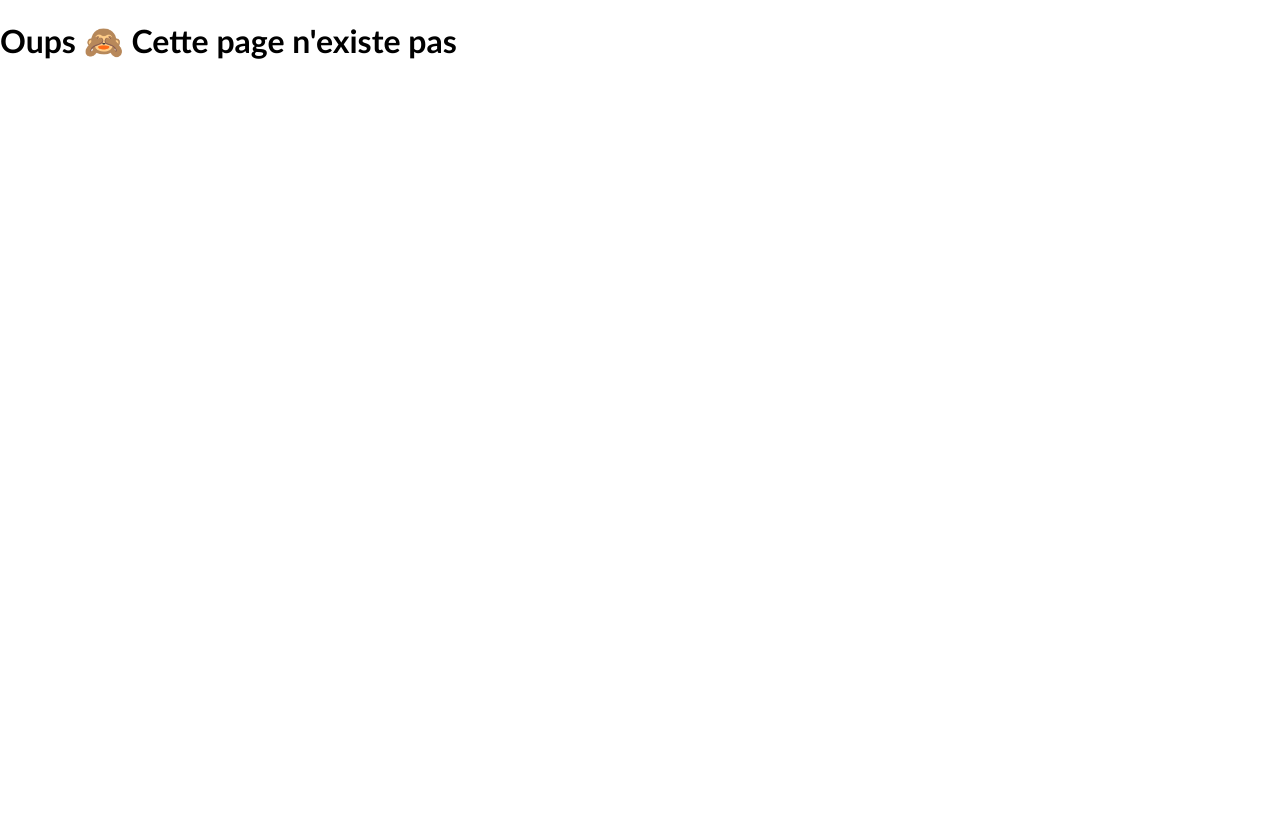
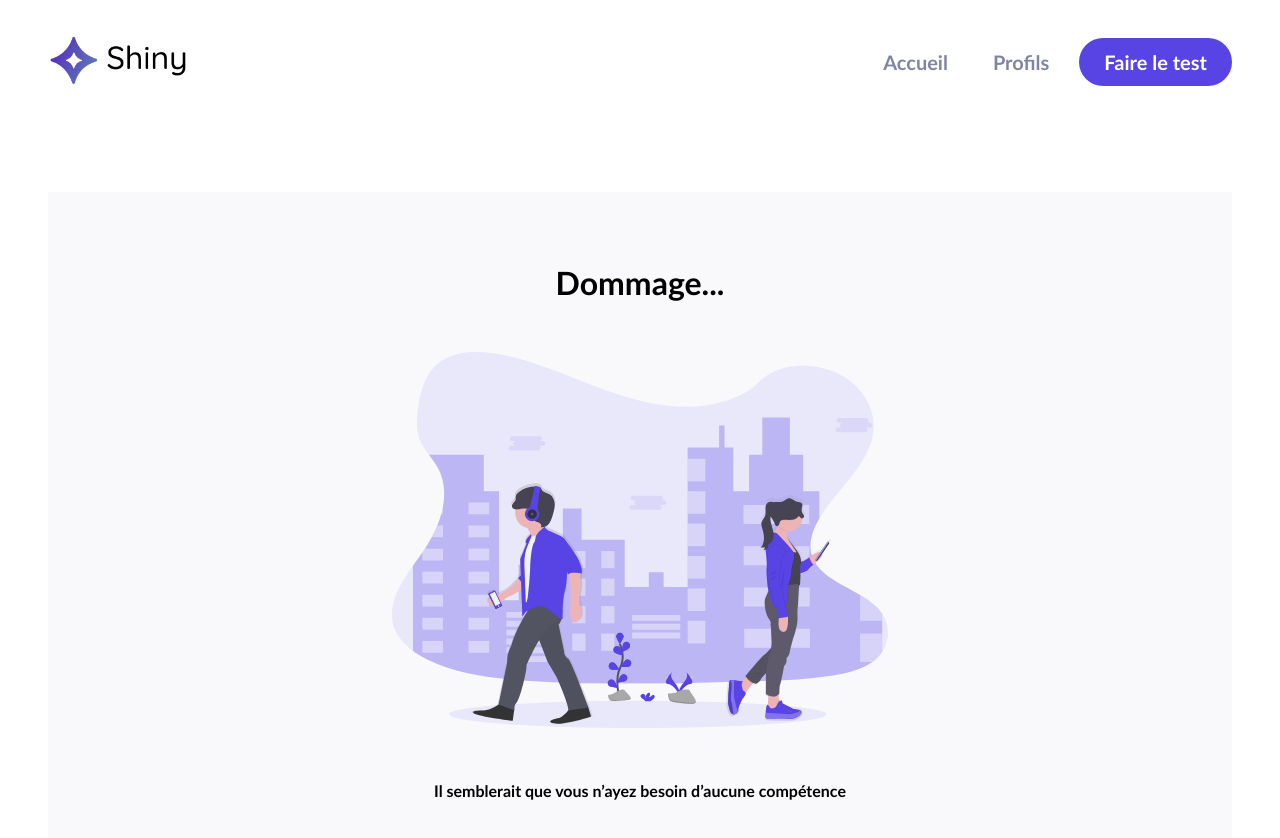
Before and after one commit to ourystd/shiny-agency, a React (Create React App) app: page /no-freelance-needed in a window 1280 px wide. Shown: the top 838 px of the page. Built offline with nearby package versions, Linux system fonts and the light colour scheme.

Commit message:
no freelance needed result page added

```diff
--- a/src/index.jsx
+++ b/src/index.jsx
@@ -11,6 +11,7 @@ import Error from "./components/Error";
 import Results from "./pages/Results";
 import Freelances from "./pages/Freelances";
 import ProfileDetails from "./pages/ProfileDetails";
+import NoFreelanceNeeded from "./pages/NoFreelanceNeeded";
 
 const root = ReactDOM.createRoot(document.getElementById("root"));
 root.render(
@@ -25,6 +26,7 @@ root.render(
             <Route index element={<Freelances />} />
             <Route path=":profileId" element={<ProfileDetails />} />
           </Route>
+          <Route path="no-freelance-needed" element={<NoFreelanceNeeded />} />
         </Route>
         <Route path="*" element={<Error />} />
       </Routes>
--- /dev/null
+++ b/src/pages/NoFreelanceNeeded.jsx
@@ -0,0 +1,34 @@
+import styled from "styled-components";
+import noFreelanceImg from "../assets/no-experts-needed.svg";
+
+const MainWrapper = styled.div`
+  width: 100%;
+  margin-top: 100px;
+  margin-bottom: 50px;
+  padding: 50px;
+  text-align: center;
+
+  background-color: #f9f9fc;
+`;
+
+const ImageWrapper = styled.div`
+  margin: 50px auto;
+
+  & > img {
+    max-width: 100%;
+  }
+`;
+
+const NoFreelanceNeeded = () => {
+  return (
+    <MainWrapper>
+      <h1>Dommage...</h1>
+      <ImageWrapper>
+        <img src={noFreelanceImg} alt="No freelance need" />
+      </ImageWrapper>
+      <p>Il semblerait que vous n’ayez besoin d’aucune compétence</p>
+    </MainWrapper>
+  );
+};
+
+export default NoFreelanceNeeded;
```
Also changed, not shown: src/assets/no-experts-needed.svg (added).
